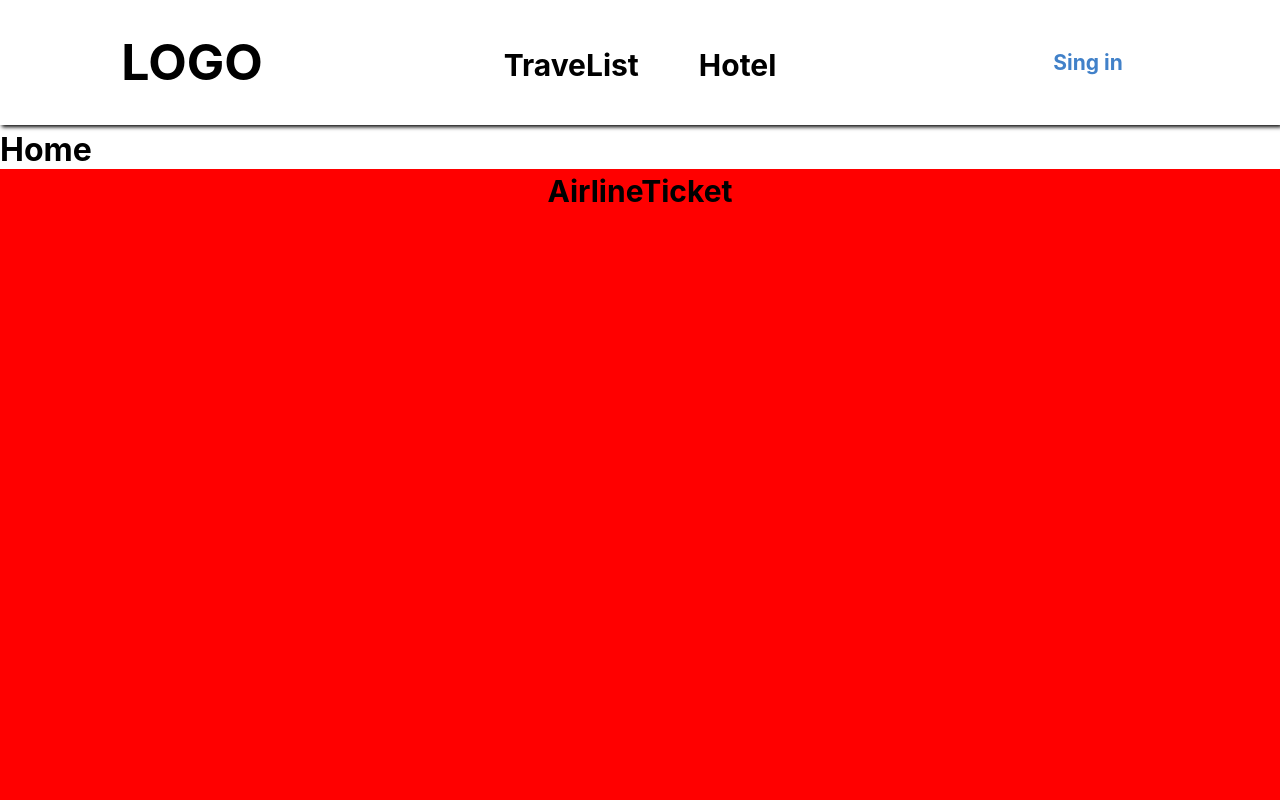
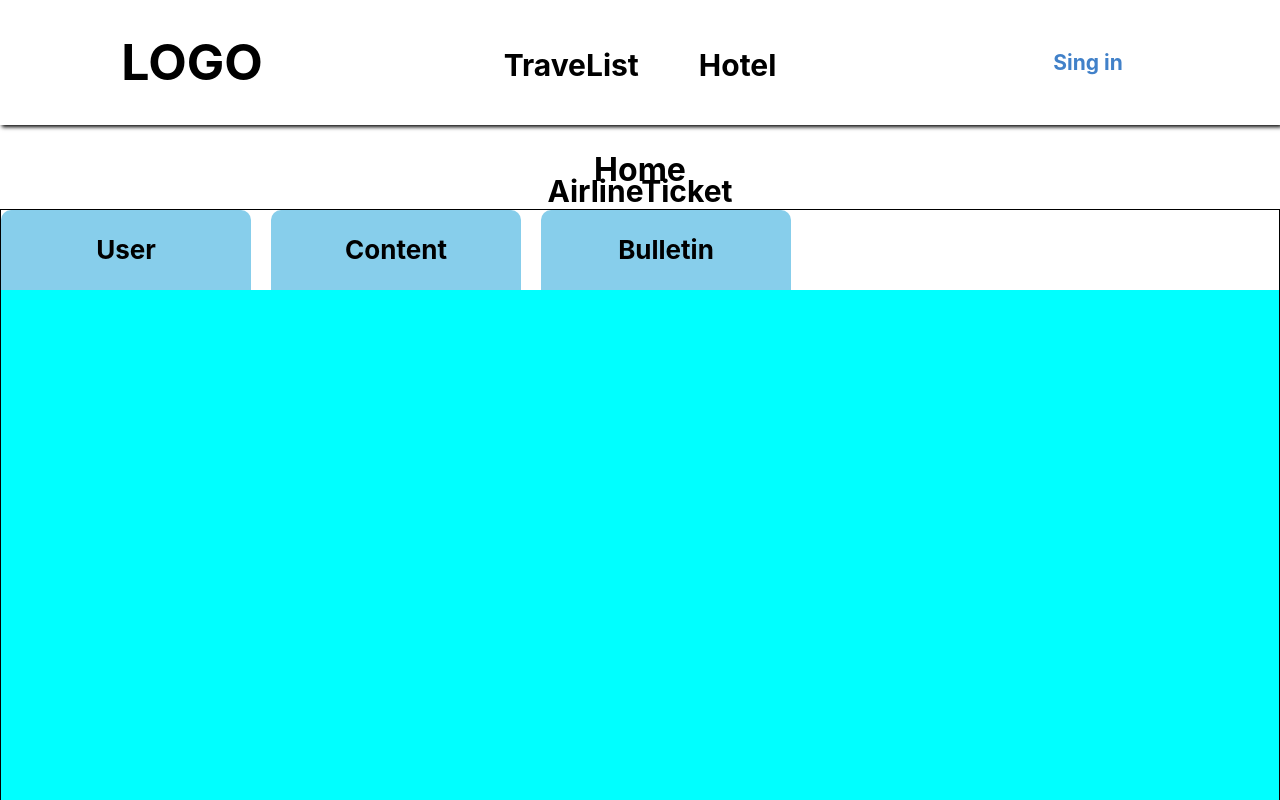
Before and after one commit to ykkc21/Capstone, a React (Create React App) app in the folder project/: page /admin in a window 1280 px wide. Shown: the top 800 px of the page. Built offline with nearby package versions, Linux system fonts and the light colour scheme.

Commit message:
commit
commit

```diff
--- /dev/null
+++ b/project/src/constants/button.jsx
@@ -0,0 +1,10 @@
+import React, { Fragment } from "react";
+import style from "../styles/button.module.css";
+const Button = (props) => {
+  return (
+    <Fragment>
+      <div className={style.button}>{(document.write = props.name)}</div>
+    </Fragment>
+  );
+};
+export default Button;
--- a/project/src/pages/admin.jsx
+++ b/project/src/pages/admin.jsx
@@ -1,13 +1,25 @@
 import { React, Fragment } from "react";
 import Header from "../components/header";
 import style from "../styles/Admin.module.css";
+import Button from "../constants/button";
 const admin = () => {
+  const items = ["User", "Content", "Bulletin"];
   return (
     <Fragment>
       <Header />
       <div className={style.AdminContainer}>
         <h1>Home</h1>
-        <div className={style.ControllBox}></div>
+        <div className={style.ControllBox}>
+          <div className={style.btnbox}>
+            {items.map((item, index) => {
+              return <Button key={index} name={item} />;
+            })}
+          </div>
+
+          <div className={style.MainListBox}>
+            <div className={style.Userlist}></div>
+          </div>
+        </div>
       </div>
     </Fragment>
   );
--- a/project/src/styles/Admin.module.css
+++ b/project/src/styles/Admin.module.css
@@ -13,11 +13,23 @@
   margin: 0 auto;
   padding-top: 130px;
 }
+.AdminContainer > h1 {
+  margin: 20px 0;
+}
 
 .ControllBox {
   width: 100%;
-  height: 800px;
-  background-color: red;
+  height: 780px;
+  border: 1px solid #000;
+}
+.ControllBox > .btnbox {
+  width: 100%;
+  height: 80px;
+}
+.ControllBox > .MainListBox {
+  width: 100%;
+  height: 580px;
+  background-color: aqua;
 }
 
 @media (max-width: 1440px) {
--- /dev/null
+++ b/project/src/styles/button.module.css
@@ -0,0 +1,23 @@
+* {
+  margin: 0;
+  padding: 0;
+  list-style: none;
+  text-align: center;
+  box-sizing: border-box;
+}
+
+.button {
+  width: 250px;
+  height: 80px;
+  margin: 0px 10px;
+  border-top-left-radius: 10px;
+  border-top-right-radius: 10px;
+  background-color: skyblue;
+  float: left;
+  line-height: 80px;
+  font-weight: bold;
+  font-size: 26px;
+}
+.button:nth-of-type(1) {
+  margin-left: 0;
+}
```
